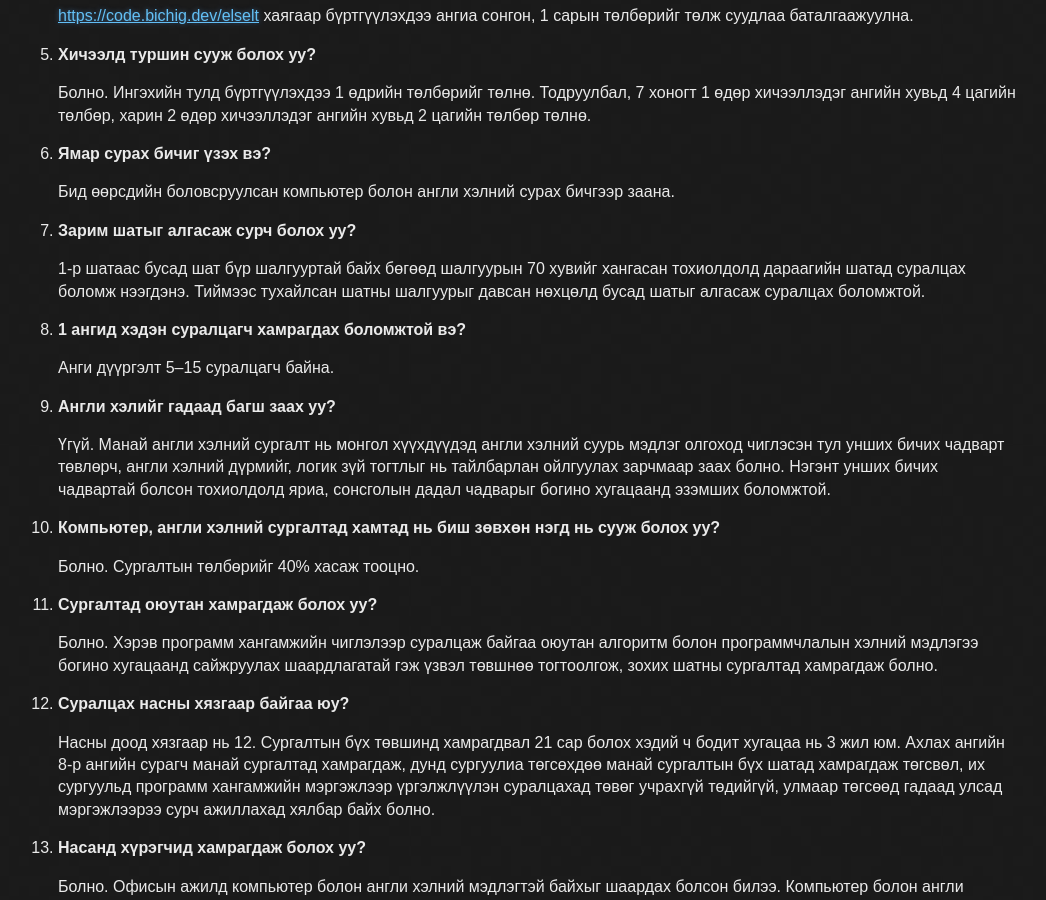
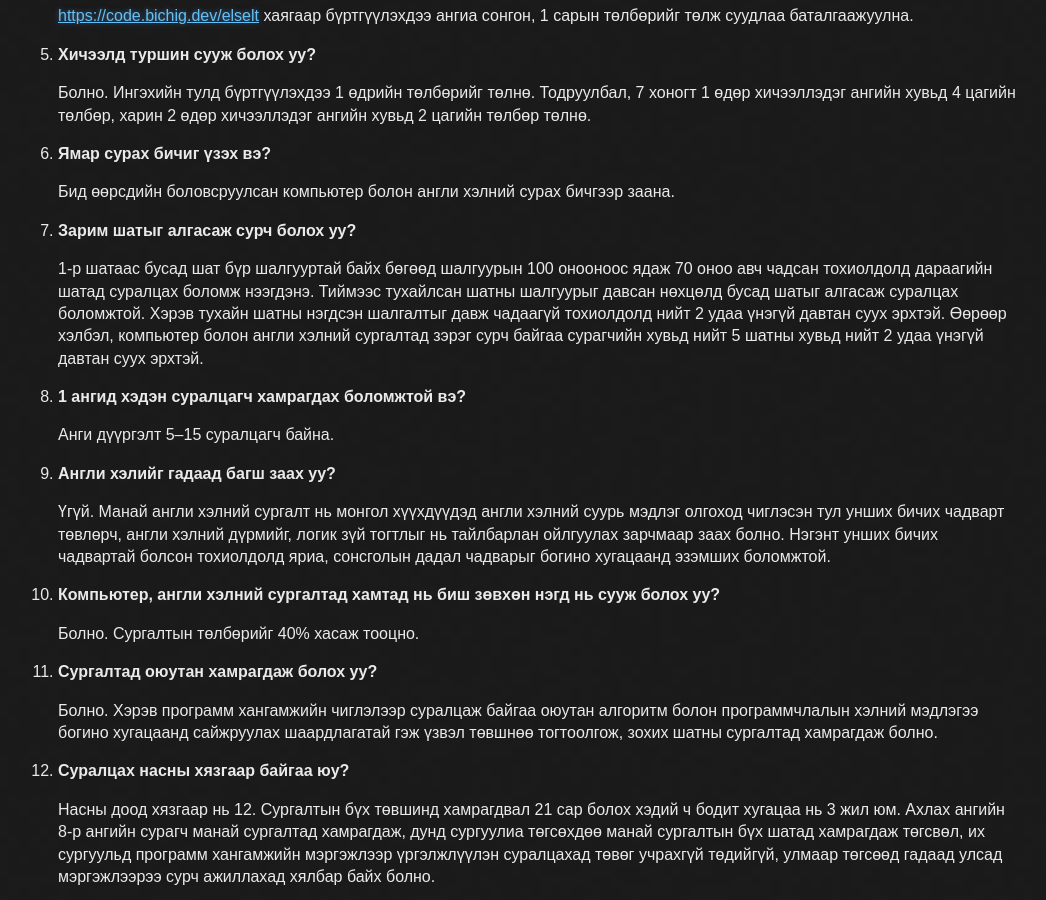
Before and after one commit to ganaatulgaa/corecode, a Jekyll site: the page built from faq.md, in a window 1280 px wide and 900 px high, scrolled down 619 px. Shown: the whole window, without its empty margins (122-1168 px from the left). Built offline with Jekyll 4.4.1, drawn with Linux system fonts in a browser that asks for light colours; our own code applies the rules of GitHub Pages for plain Markdown files.

Commit message:
Update faq.md

```diff
--- a/faq.md
+++ b/faq.md
@@ -30,7 +30,7 @@ layout: default
 
 1. **Зарим шатыг алгасаж сурч болох уу?**
 
-   1-р шатаас бусад шат бүр шалгууртай байх бөгөөд шалгуурын 70 хувийг хангасан тохиолдолд дараагийн шатад суралцах боломж нээгдэнэ. Тиймээс тухайлсан шатны шалгуурыг давсан нөхцөлд бусад шатыг алгасаж суралцах боломжтой.
+   1-р шатаас бусад шат бүр шалгууртай байх бөгөөд шалгуурын 100 онооноос ядаж 70 оноо авч чадсан тохиолдолд дараагийн шатад суралцах боломж нээгдэнэ. Тиймээс тухайлсан шатны шалгуурыг давсан нөхцөлд бусад шатыг алгасаж суралцах боломжтой. Хэрэв тухайн шатны нэгдсэн шалгалтыг давж чадаагүй тохиолдолд нийт 2 удаа үнэгүй давтан суух эрхтэй. Өөрөөр хэлбэл, компьютер болон англи хэлний сургалтад зэрэг сурч байгаа сурагчийн хувьд нийт 5 шатны хувьд нийт 2 удаа үнэгүй давтан суух эрхтэй.
 
 1. **1 ангид хэдэн суралцагч хамрагдах боломжтой вэ?**
 
```
